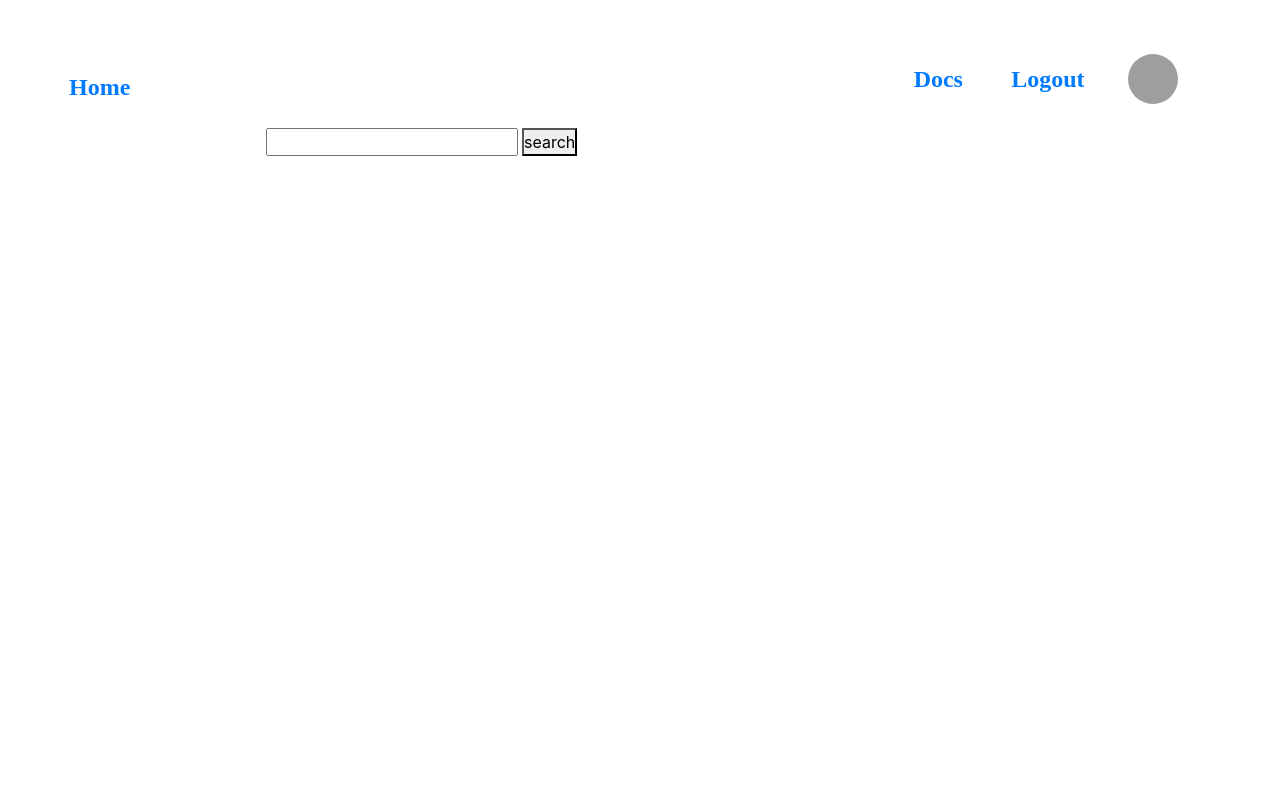
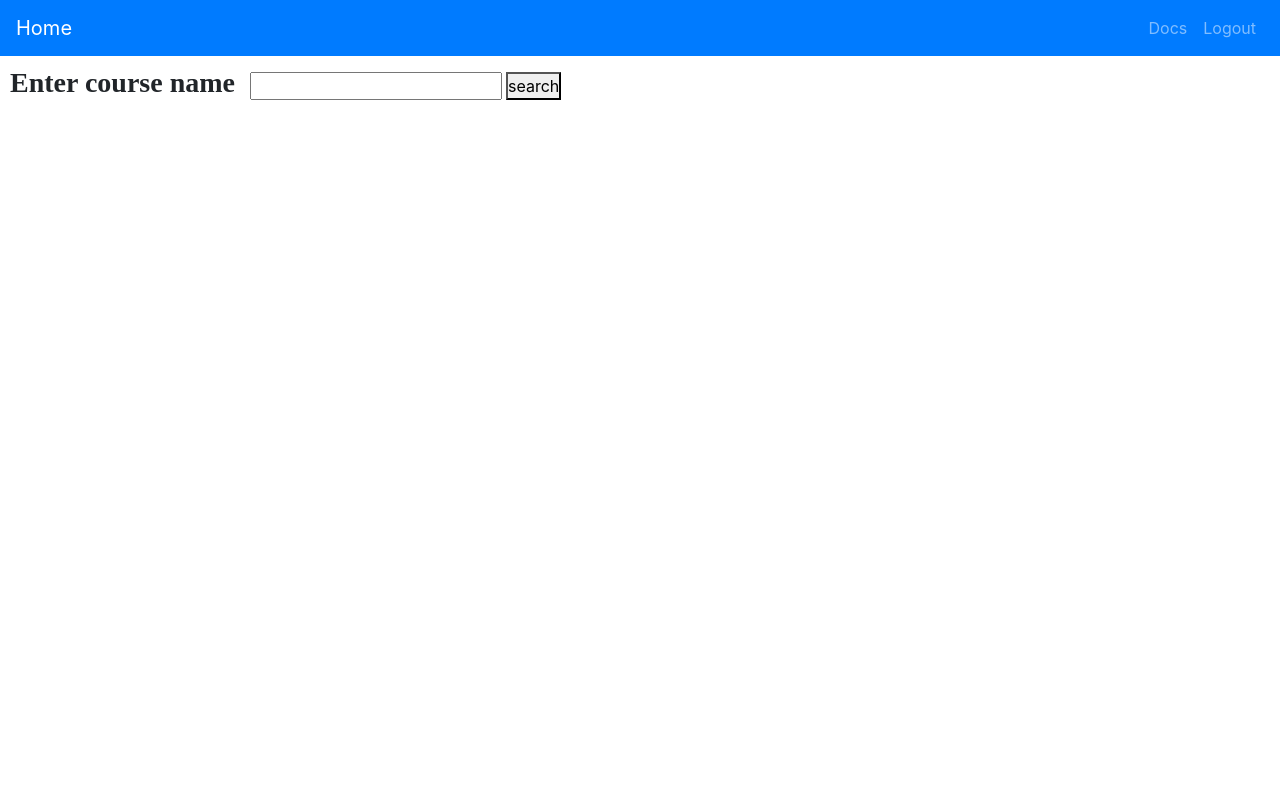
Before and after one commit to alexmagwe/biblioteca, a Python web app: template app/templates/notes.html in a window 1280 px wide. Run offline with Jinja, Linux system fonts and the light colour scheme; the template is opened without the code that fills it, so the values that code supplies are empty; some libraries are stand-ins or nearby versions; some web fonts are replaced; grey boxes are pictures that could not be loaded.

Commit message:
used bootstrap navbar due to weird centering bug

```diff
--- a/app/static/styles.css
+++ b/app/static/styles.css
@@ -38,47 +38,48 @@
     src: url('fonts/OpenSans-Light.ttf')
 }
 
-body {
-    padding: 1em;
-    color:#fff;
+/* body {
 }
 
 #nav {
-    padding:2em;
     background-color: transparent;
     display: flex;
-    justify-content: space-between;
+    justify-content:space-between;
     width: 100%;
-    z-index:100;
     flex-wrap: wrap;
-    height:4em;
+    height:3em;
     align-items: center;
-    font-family:  fira;
+    font-family:  openSansLight;
     font-size: 24px;
-    color: #eee;
-    /* border: 1px solid red; */
+    color: #eee !important;
+    border: 1px solid red;
 }
 #nav .nav-right{
     display:flex;
     height:100%;
     justify-content: space-evenly;
     width:30%;
+    flex-wrap: wrap;
     align-items: center;
-     color:#eee;
+     color:inherit;
+    border: 1px solid rgb(165, 115, 115);
+}
+.nav-left{
+    align-self: center;
 }
 
 #nav .nav-items {
-    color: #eee;
-    font-size: inherit;
-    padding: 5px;
-
+    color: inherit;
+    z-index:0;
     font-weight: 600;
+    border:1px solid green;
+    height:auto;
     font-family: inherit;
     transition: color 0.3s ease-in-out;
 }
 #nav .nav-right .nav-items:hover {
     color: rgb(141, 85, 1);
-}
+} */
 
 #icon {
     width: 50px;
--- a/app/templates/layout.html
+++ b/app/templates/layout.html
@@ -2,7 +2,10 @@
 
 <head>
     <meta name="viewport" content="width=device-width,initial-scale=1.0">
+
     <link rel="stylesheet" href="https://maxcdn.bootstrapcdn.com/bootstrap/4.5.0/css/bootstrap.min.css">
+           <link rel="stylesheet" href="{{url_for('static',filename='styles.css')}}">
+
   <link rel='icon' href="{{url_for('static',filename='favicon.ico')}}" type='image/x-icon'>
     <!-- jQuery library -->
     <script src="https://ajax.googleapis.com/ajax/libs/jquery/3.5.1/jquery.min.js"></script>
@@ -12,30 +15,34 @@
 <title>{{title}}</title>
     <!-- Latest compiled JavaScript -->
     <script src="https://maxcdn.bootstrapcdn.com/bootstrap/4.5.0/js/bootstrap.min.js"></script>
-       <link rel="stylesheet" href="{{url_for('static',filename='styles.css')}}">
 
     <meta charset='UTF-8'>
 </head>
 
 <body>
         <header>
-            <div id='nav'>
-                <div class='nav-items'><a href='/'>Home</a> </div>
-                <ul class="nav-right">
-                    <li class='nav-items'><a href="/docs" id='docs'>Docs</a></li>
+
+            <nav class="navbar navbar-expand-lg navbar-dark bg-primary" >
+              <a class="navbar-brand" href='/'>Home</a>
+               <button class="navbar-toggler" type="button" data-toggle="collapse" data-target="#navbarSupportedContent" aria-controls="navbarSupportedContent" aria-expanded="false" aria-label="Toggle navigation">
+                    <span class="navbar-toggler-icon"></span>
+                </button>
+                <div class="collapse navbar-collapse" id="navbarSupportedContent">
+                <ul class="navbar-nav ml-auto">
+                    <li class='nav-item'><a class='nav-link' href="/docs" id='docs'>Docs</a></li>
                     {%if current_user.is_anonymous%}
-                    <li class='nav-items'><a href="{{url_for('auth.login')}}" id='login'>Login</a></li>
+                    <li class='nav-item'><a class='nav-link' href="{{url_for('auth.login')}}" id='login'>Login</a></li>
                     {%else%}
                      {%if current_user.is_admin%}
-                    <li class='nav-items'><a href="/admin" id='login'>Dashboard</a></li>
+                    <li class='nav-item'><a class='nav-link' href="/admin" id='login'>Dashboard</a></li>
                     {%endif%}
-                    <li class='nav-items'><a href="{{url_for('auth.logout')}}">Logout</a> </li>
-                    <li id="icon"><img id='img' src='https://cdn1.iconfinder.com/data/icons/user-pictures/100/unknown-512.png' alt='Google profile'></li>
+                    <li class='nav-item'><a class='nav-link' href="{{url_for('auth.logout')}}">Logout</a> </li>
+
                     {%endif%}
                </ul>
+               </div>
+            </nav>
 
-
-            </div>
 
 
 
```
